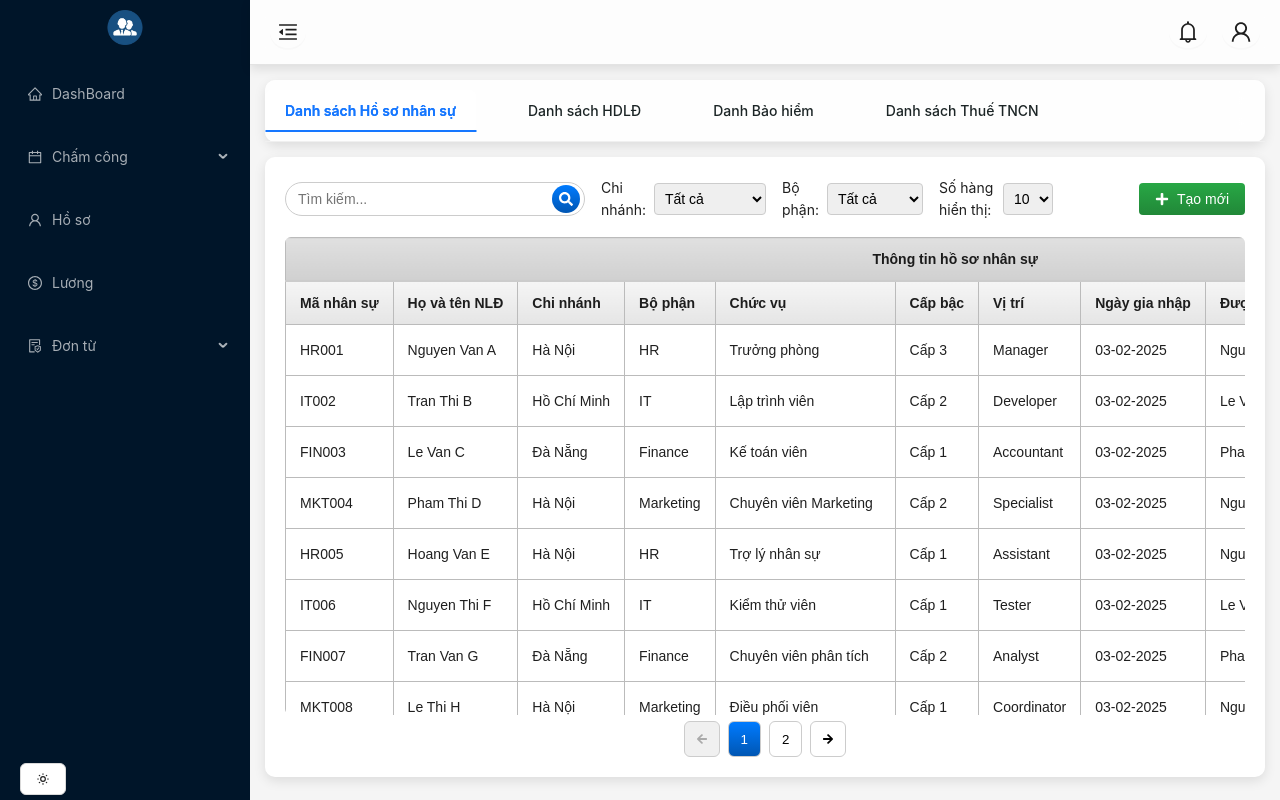
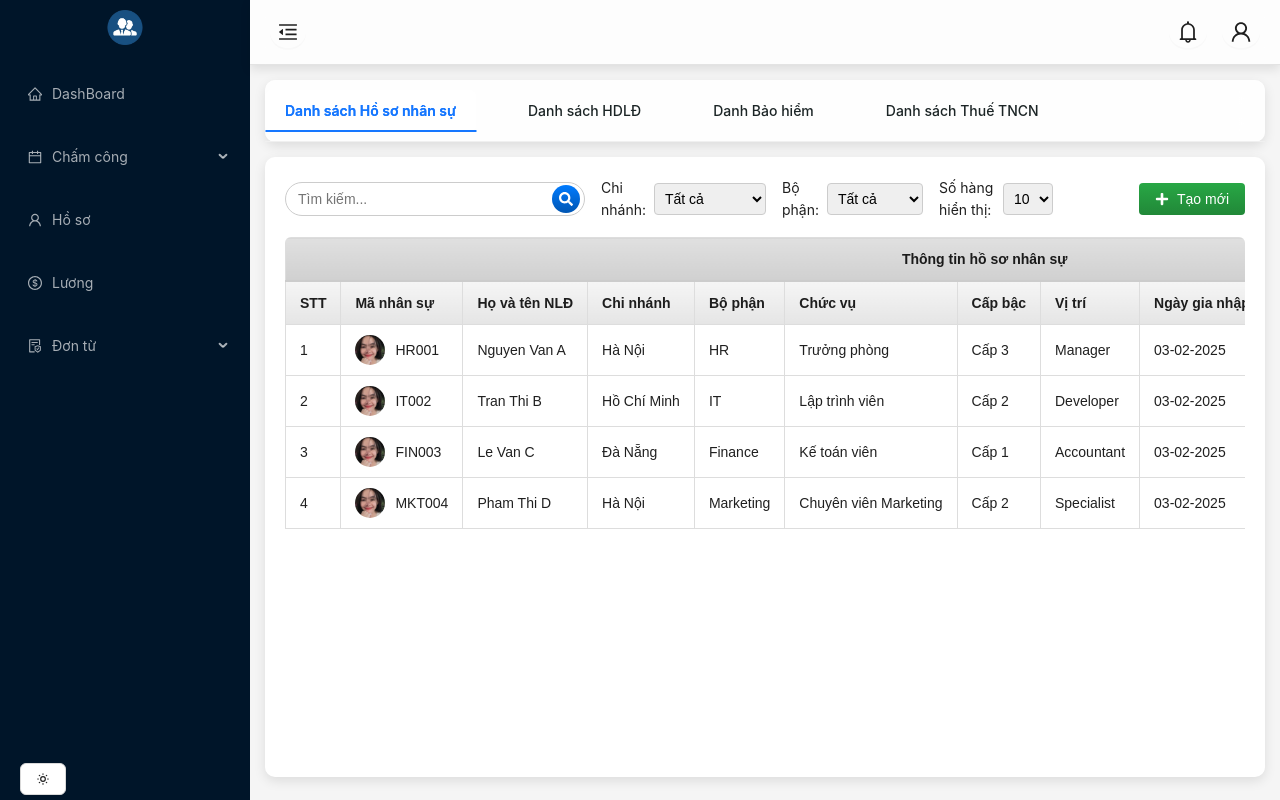
Before and after one commit to NguyenTMHanh/HRM, a React (Create React App) app: page /hr/profile/personel in a window 1280 px wide. Built offline with nearby package versions, Linux system fonts and the light colour scheme.

Commit message:
add avatar - UI HR

```diff
--- a/src/Components/HR/HRProfile/Section/HRContract.js
+++ b/src/Components/HR/HRProfile/Section/HRContract.js
@@ -10,6 +10,7 @@ const HRContract = () => {
       contractId: 'HD001',
       name: 'Nguyen Van A',
       employeeId: 'HR001',
+      avatar: '/avatar.jpg',
       branch: 'Hà Nội',
       department: 'HR',
       position: 'Manager',
@@ -27,6 +28,7 @@ const HRContract = () => {
       contractId: 'HD002',
       name: 'Tran Thi B',
       employeeId: 'IT002',
+      avatar: '/avatar.jpg',
       branch: 'Hồ Chí Minh',
       department: 'IT',
       position: 'Developer',
@@ -44,6 +46,7 @@ const HRContract = () => {
       contractId: 'HD003',
       name: 'Le Van C',
       employeeId: 'FIN003',
+      avatar: '/avatar.jpg',
       branch: 'Đà Nẵng',
       department: 'Finance',
       position: 'Accountant',
@@ -61,6 +64,7 @@ const HRContract = () => {
       contractId: 'HD004',
       name: 'Pham Thi D',
       employeeId: 'MK004',
+      avatar: '/avatar.jpg',
       branch: 'Cần Thơ',
       department: 'Marketing',
       position: 'Content Specialist',
@@ -78,6 +82,7 @@ const HRContract = () => {
       contractId: 'HD005',
       name: 'Hoang Van E',
       employeeId: 'SL005',
+      avatar: '/avatar.jpg',
       branch: 'Hải Phòng',
       department: 'Sales',
       position: 'Sales Executive',
@@ -95,6 +100,7 @@ const HRContract = () => {
       contractId: 'HD006',
       name: 'Tran Van F',
       employeeId: 'PR006',
+      avatar: '/avatar.jpg',
       branch: 'Nghệ An',
       department: 'Public Relations',
       position: 'PR Manager',
@@ -112,6 +118,7 @@ const HRContract = () => {
       contractId: 'HD007',
       name: 'Vo Thi G',
       employeeId: 'QA007',
+      avatar: '/avatar.jpg',
       branch: 'Bình Dương',
       department: 'Quality Assurance',
       position: 'QA Tester',
@@ -129,6 +136,7 @@ const HRContract = () => {
       contractId: 'HD008',
       name: 'Nguyen Van H',
       employeeId: 'IT008',
+      avatar: '/avatar.jpg',
       branch: 'Hà Nội',
       department: 'IT',
       position: 'Backend Developer',
@@ -142,11 +150,23 @@ const HRContract = () => {
       validFrom: '01-02-2023',
       validTo: '01-02-2027',
     },
-  ];
-
+  ].map((item, index) => ({
+    ...item,
+    stt: index + 1,
+  }));
 
   const columns = [
-    { label: 'Mã nhân sự', key: 'employeeId' },
+    { label: 'STT', key: 'stt' },
+    {
+      label: 'Mã nhân sự',
+      key: 'avatar',
+      render: (value, item) => (
+        <div style={{ display: 'flex', alignItems: 'center', gap: '10px' }}>
+          <img src={value} alt={`${item.name}'s avatar`} style={{ width: '30px', height: '30px', borderRadius: '50%', objectFit: 'cover' }} />
+          <span>{item.employeeId}</span>
+        </div>
+      ),
+    },
     { label: 'Họ và tên NLĐ', key: 'name' },
     { label: 'Chi nhánh', key: 'branch' },
     { label: 'Bộ phận', key: 'department' },
@@ -166,7 +186,7 @@ const HRContract = () => {
   const columnGroups = [
     {
       label: 'Thông tin hồ sơ nhân sự',
-      columns: ['employeeId', 'name', 'branch', 'department', 'position'],
+      columns: ['avatar', 'stt', 'name', 'branch', 'department', 'position'],
     },
     {
       label: 'Thông tin HĐLĐ',
@@ -204,7 +224,7 @@ const HRContract = () => {
       columns={columns}
       onEdit={handleEdit}
       onDelete={handleDelete}
-      onAdd={handleAdd}
+      showAdd={false}
       filterData={filterData}
       groupBy={columnGroups}
       onCreate={handleCreate}
--- a/src/Components/HR/HRProfile/Section/HRInsurance.js
+++ b/src/Components/HR/HRProfile/Section/HRInsurance.js
@@ -20,6 +20,7 @@ const HRInsurance = () => {
       bhtnRate: '1%',
       insuranceStatus: 'Đang đóng',
       endDate: '01-01-2026',
+      avatar: '/avatar.jpg', // Added avatar
     },
     {
       employeeId: 'HR002',
@@ -35,6 +36,7 @@ const HRInsurance = () => {
       bhtnRate: '1%',
       insuranceStatus: 'Đang đóng',
       endDate: '01-01-2027',
+      avatar: '/avatar.jpg', // Added avatar
     },
     {
       employeeId: 'HR003',
@@ -50,6 +52,7 @@ const HRInsurance = () => {
       bhtnRate: '1%',
       insuranceStatus: 'Chưa đóng',
       endDate: 'N/A',
+      avatar: '/avatar.jpg', // Added avatar
     },
     {
       employeeId: 'HR004',
@@ -65,6 +68,7 @@ const HRInsurance = () => {
       bhtnRate: '1%',
       insuranceStatus: 'Đang đóng',
       endDate: '01-01-2025',
+      avatar: '/avatar.jpg', // Added avatar
     },
     {
       employeeId: 'HR005',
@@ -80,6 +84,7 @@ const HRInsurance = () => {
       bhtnRate: '1%',
       insuranceStatus: 'Đang đóng',
       endDate: '01-01-2028',
+      avatar: '/avatar.jpg', // Added avatar
     },
     {
       employeeId: 'HR006',
@@ -95,6 +100,7 @@ const HRInsurance = () => {
       bhtnRate: '1%',
       insuranceStatus: 'Đang đóng',
       endDate: '01-01-2029',
+      avatar: '/avatar.jpg', // Added avatar
     },
     {
       employeeId: 'HR007',
@@ -110,6 +116,7 @@ const HRInsurance = () => {
       bhtnRate: '1%',
       insuranceStatus: 'Đang đóng',
       endDate: '01-01-2027',
+      avatar: '/avatar.jpg', // Added avatar
     },
     {
       employeeId: 'HR008',
@@ -125,6 +132,7 @@ const HRInsurance = () => {
       bhtnRate: '1%',
       insuranceStatus: 'Chưa đóng',
       endDate: 'N/A',
+      avatar: '/avatar.jpg', // Added avatar
     },
     {
       employeeId: 'HR009',
@@ -140,6 +148,7 @@ const HRInsurance = () => {
       bhtnRate: '1%',
       insuranceStatus: 'Đang đóng',
       endDate: '01-01-2026',
+      avatar: '/avatar.jpg', // Added avatar
     },
     {
       employeeId: 'HR010',
@@ -155,13 +164,31 @@ const HRInsurance = () => {
       bhtnRate: '1%',
       insuranceStatus: 'Đang đóng',
       endDate: '01-01-2027',
+      avatar: '/avatar.jpg', // Added avatar
     },
-  ];
+  ].map((item, index) => ({
+    ...item,
+    stt: index + 1, // Added stt
+  }));
 
   const columns = [
-    { label: 'Mã nhân sự', key: 'employeeId' },
+    { label: 'STT', key: 'stt' }, // Added STT column
+    {
+      label: 'Mã nhân sự',
+      key: 'avatar',
+      render: (value, item) => (
+        <div style={{ display: 'flex', alignItems: 'center', gap: '10px' }}>
+          <img
+            src={value}
+            alt={`${item.fullName}'s avatar`}
+            style={{ width: '30px', height: '30px', borderRadius: '50%', objectFit: 'cover' }}
+          />
+          <span>{item.employeeId}</span>
+        </div>
+      ),
+    }, // Added avatar column with custom rendering
     { label: 'Họ và tên NLĐ', key: 'fullName' },
-    { label: 'Chi nhánh', key: 'branch' }, // Added branch column
+    { label: 'Chi nhánh', key: 'branch' },
     { label: 'Bộ phận', key: 'department' },
     { label: 'Vị trí', key: 'position' },
     { label: 'Mã số BHYT', key: 'bhytId' },
@@ -177,7 +204,7 @@ const HRInsurance = () => {
   const columnGroups = [
     {
       label: 'Thông tin hồ sơ nhân sự',
-      columns: ['employeeId', 'fullName', 'branch', 'department', 'position'], // Added branch to group
+      columns: ['stt', 'avatar', 'fullName', 'branch', 'department', 'position'], // Added stt and avatar to group
     },
     { label: 'Thông tin BHYT', columns: ['bhytId', 'bhytRate'] },
     { label: 'Thông tin BHXH', columns: ['hasBhxh', 'bhxhId', 'bhxhRate'] },
@@ -215,7 +242,7 @@ const HRInsurance = () => {
       columns={columns}
       onEdit={handleEdit}
       onDelete={handleDelete}
-      onAdd={handleAdd}
+      showAdd={false}
       filterData={filterData}
       groupBy={columnGroups}
       onCreate={handleCreate}
--- a/src/Components/HR/HRProfile/Section/HRPersonel.js
+++ b/src/Components/HR/HRProfile/Section/HRPersonel.js
@@ -2,13 +2,14 @@ import React from 'react';
 import TableComponent from '../../../../Shared/Table/Table';
 import { useNavigate } from 'react-router-dom';
 
-const HRPersonal = () => {
+const HRPersonel = () => {
   const navigate = useNavigate();
 
   const personelData = [
     {
       id: 'HR001',
       name: 'Nguyen Van A',
+      avatar: '/avatar.jpg',
       branch: 'Hà Nội',
       department: 'HR',
       jobTitle: 'Trưởng phòng',
@@ -24,6 +25,7 @@ const HRPersonal = () => {
     {
       id: 'IT002',
       name: 'Tran Thi B',
+      avatar: '/avatar.jpg',
       branch: 'Hồ Chí Minh',
       department: 'IT',
       jobTitle: 'Lập trình viên',
@@ -39,6 +41,7 @@ const HRPersonal = () => {
     {
       id: 'FIN003',
       name: 'Le Van C',
+      avatar: '/avatar.jpg',
       branch: 'Đà Nẵng',
       department: 'Finance',
       jobTitle: 'Kế toán viên',
@@ -54,6 +57,7 @@ const HRPersonal = () => {
     {
       id: 'MKT004',
       name: 'Pham Thi D',
+      avatar: '/avatar.jpg',
       branch: 'Hà Nội',
       department: 'Marketing',
       jobTitle: 'Chuyên viên Marketing',
@@ -66,130 +70,21 @@ const HRPersonal = () => {
       email: 'phamthid@company.com',
       phoneNumber: '0932145678',
     },
-    {
-      id: 'HR005',
-      name: 'Hoang Van E',
-      branch: 'Hà Nội',
-      department: 'HR',
-      jobTitle: 'Trợ lý nhân sự',
-      rank: 'Cấp 1',
-      position: 'Assistant',
-      joinDate: '03-02-2025',
-      managedBy: 'Nguyen Van X',
-      workType: 'Toàn thời gian',
-      lunchBreak: '1 giờ',
-      email: 'hoangvane@company.com',
-      phoneNumber: '0123456790',
-    },
-    {
-      id: 'IT006',
-      name: 'Nguyen Thi F',
-      branch: 'Hồ Chí Minh',
-      department: 'IT',
-      jobTitle: 'Kiểm thử viên',
-      rank: 'Cấp 1',
-      position: 'Tester',
-      joinDate: '03-02-2025',
-      managedBy: 'Le Van Y',
-      workType: 'Toàn thời gian',
-      lunchBreak: '1 giờ',
-      email: 'nguyenthif@company.com',
-      phoneNumber: '0987654322',
-    },
-    {
-      id: 'FIN007',
-      name: 'Tran Van G',
-      branch: 'Đà Nẵng',
-      department: 'Finance',
-      jobTitle: 'Chuyên viên phân tích',
-      rank: 'Cấp 2',
-      position: 'Analyst',
-      joinDate: '03-02-2025',
-      managedBy: 'Pham Thi Z',
-      workType: 'Toàn thời gian',
-      lunchBreak: '1 giờ',
-      email: 'tranvang@company.com',
-      phoneNumber: '0912345679',
-    },
-    {
-      id: 'MKT008',
-      name: 'Le Thi H',
-      branch: 'Hà Nội',
-      department: 'Marketing',
-      jobTitle: 'Điều phối viên',
-      rank: 'Cấp 1',
-      position: 'Coordinator',
-      joinDate: '03-02-2025',
-      managedBy: 'Nguyen Van X',
-      workType: 'Bán thời gian',
-      lunchBreak: '1 giờ',
-      email: 'lethih@company.com',
-      phoneNumber: '0932145679',
-    },
-    {
-      id: 'HR009',
-      name: 'Pham Van I',
-      branch: 'Hà Nội',
-      department: 'HR',
-      jobTitle: 'Chuyên viên tuyển dụng',
-      rank: 'Cấp 2',
-      position: 'Recruiter',
-      joinDate: '03-02-2025',
-      managedBy: 'Nguyen Van X',
-      workType: 'Toàn thời gian',
-      lunchBreak: '1 giờ',
-      email: 'phamvani@company.com',
-      phoneNumber: '0123456791',
-    },
-    {
-      id: 'IT010',
-      name: 'Nguyen Van K',
-      branch: 'Hồ Chí Minh',
-      department: 'IT',
-      jobTitle: 'Kỹ sư DevOps',
-      rank: 'Cấp 3',
-      position: 'DevOps',
-      joinDate: '03-02-2025',
-      managedBy: 'Le Van Y',
-      workType: 'Toàn thời gian',
-      lunchBreak: '1 giờ',
-      email: 'nguyenvank@company.com',
-      phoneNumber: '0987654323',
-    },
-    {
-      id: 'FIN011',
-      name: 'Tran Thi L',
-      branch: 'Đà Nẵng',
-      department: 'Finance',
-      jobTitle: 'Trưởng phòng tài chính',
-      rank: 'Cấp 4',
-      position: 'Manager',
-      joinDate: '03-02-2025',
-      managedBy: 'Pham Thi Z',
-      workType: 'Toàn thời gian',
-      lunchBreak: '1 giờ',
-      email: 'tranthil@company.com',
-      phoneNumber: '0912345680',
-    },
-    {
-      id: 'MKT012',
-      name: 'Le Van M',
-      branch: 'Hà Nội',
-      department: 'Marketing',
-      jobTitle: 'Nhà thiết kế',
-      rank: 'Cấp 2',
-      position: 'Designer',
-      joinDate: '03-02-2025',
-      managedBy: 'Nguyen Van X',
-      workType: 'Toàn thời gian',
-      lunchBreak: '1 giờ',
-      email: 'levanm@company.com',
-      phoneNumber: '0932145680',
-    },
-  ];
+  ].map((item, index) => ({
+    ...item,
+    stt: index + 1,
+  }));
 
   const columns = [
-    { label: 'Mã nhân sự', key: 'id' },
+    { label: 'STT', key: 'stt' },
+    {
+      label: 'Mã nhân sự', key: 'avatar', render: (value, item) => (
+        <div style={{ display: 'flex', alignItems: 'center', gap: '10px' }}>
+          <img src={value} alt={`${item.name}'s avatar`} style={{ width: '30px', height: '30px', borderRadius: '50%', objectFit: 'cover' }} />
+          <span>{item.id}</span>
+        </div>
+      )
+    },
     { label: 'Họ và tên NLĐ', key: 'name' },
     { label: 'Chi nhánh', key: 'branch' },
     { label: 'Bộ phận', key: 'department' },
@@ -207,19 +102,7 @@ const HRPersonal = () => {
   const columnGroups = [
     {
       label: 'Thông tin hồ sơ nhân sự',
-      columns: [
-        'id',
-        'name',
-        'branch',
-        'department',
-        'jobTitle',
-        'rank',
-        'position',
-        'joinDate',
-        'managedBy',
-        'workType',
-        'lunchBreak',
-      ],
+      columns: ['avatar', 'stt', 'name', 'branch', 'department', 'jobTitle', 'rank', 'position', 'joinDate', 'managedBy', 'workType', 'lunchBreak'],
     },
     {
       label: 'Thông tin liên hệ',
@@ -261,4 +144,4 @@ const HRPersonal = () => {
   );
 };
 
-export default HRPersonal;
+export default HRPersonel;
--- a/src/Components/HR/HRProfile/Section/HRTax.js
+++ b/src/Components/HR/HRProfile/Section/HRTax.js
@@ -15,6 +15,7 @@ const HRTax = () => {
       hasTaxCode: true,
       taxCode: 'TNCN123456',
       dependents: 2,
+      avatar: '/avatar.jpg', // Added avatar
     },
     {
       employeeId: 'IT002',
@@ -25,6 +26,7 @@ const HRTax = () => {
       hasTaxCode: false,
       taxCode: 'TNCN789012',
       dependents: 1,
+      avatar: '/avatar.jpg', // Added avatar
     },
     {
       employeeId: 'FIN003',
@@ -35,6 +37,7 @@ const HRTax = () => {
       hasTaxCode: true,
       taxCode: 'TNCN345678',
       dependents: 0,
+      avatar: '/avatar.jpg', // Added avatar
     },
     {
       employeeId: 'HR004',
@@ -45,6 +48,7 @@ const HRTax = () => {
       hasTaxCode: true,
       taxCode: 'TNCN901234',
       dependents: 3,
+      avatar: '/avatar.jpg', // Added avatar
     },
     {
       employeeId: 'IT005',
@@ -55,6 +59,7 @@ const HRTax = () => {
       hasTaxCode: false,
       taxCode: 'TNCN567890',
       dependents: 2,
+      avatar: '/avatar.jpg', // Added avatar
     },
     {
       employeeId: 'FIN006',
@@ -65,6 +70,7 @@ const HRTax = () => {
       hasTaxCode: true,
       taxCode: 'TNCN234567',
       dependents: 1,
+      avatar: '/avatar.jpg', // Added avatar
     },
     {
       employeeId: 'HR007',
@@ -75,6 +81,7 @@ const HRTax = () => {
       hasTaxCode: true,
       taxCode: 'TNCN890123',
       dependents: 0,
+      avatar: '/avatar.jpg', // Added avatar
     },
     {
       employeeId: 'IT008',
@@ -85,6 +92,7 @@ const HRTax = () => {
       hasTaxCode: false,
       taxCode: 'TNCN456789',
       dependents: 2,
+      avatar: '/avatar.jpg', // Added avatar
     },
     {
       employeeId: 'FIN009',
@@ -95,11 +103,29 @@ const HRTax = () => {
       hasTaxCode: true,
       taxCode: 'TNCN012345',
       dependents: 1,
+      avatar: '/avatar.jpg', // Added avatar
     },
-  ];
+  ].map((item, index) => ({
+    ...item,
+    stt: index + 1, // Added stt
+  }));
 
   const columns = [
-    { label: 'Mã số nhân sự', key: 'employeeId' },
+    { label: 'STT', key: 'stt' }, // Added STT column
+    {
+      label: 'Mã số nhân sự',
+      key: 'avatar',
+      render: (value, item) => (
+        <div style={{ display: 'flex', alignItems: 'center', gap: '10px' }}>
+          <img
+            src={value}
+            alt={`${item.fullName}'s avatar`}
+            style={{ width: '30px', height: '30px', borderRadius: '50%', objectFit: 'cover' }}
+          />
+          <span>{item.employeeId}</span>
+        </div>
+      ),
+    }, // Added avatar column with custom rendering
     { label: 'Họ và tên NLĐ', key: 'fullName' },
     { label: 'Chi nhánh', key: 'branch' },
     { label: 'Bộ phận', key: 'department' },
@@ -116,7 +142,7 @@ const HRTax = () => {
   const columnGroups = [
     {
       label: 'Thông tin hồ sơ nhân sự',
-      columns: ['employeeId', 'fullName', 'branch', 'department', 'position'],
+      columns: ['stt', 'avatar', 'fullName', 'branch', 'department', 'position'], // Added stt and avatar to group
     },
     {
       label: 'Thông tin thuế TNCN',
@@ -154,7 +180,7 @@ const HRTax = () => {
       columns={columns}
       onEdit={handleEdit}
       onDelete={handleDelete}
-      onAdd={handleAdd}
+      showAdd={false}
       filterData={filterData}
       groupBy={columnGroups}
       onCreate={handleCreate}
--- a/src/Shared/Table/styles.css
+++ b/src/Shared/Table/styles.css
@@ -98,10 +98,10 @@ table {
 .table th,
 .table td {
   padding: 10px 14px;
-  border-bottom: 1px solid #bbb;
-  border-top: 1px solid #bbb;
-  border-left: 1px solid #bbb;
-  border-right: 1px solid #bbb;
+  border-bottom: 1px solid #ddd;
+  border-top: 1px solid #ddd;
+  border-left: 1px solid #ddd;
+  border-right: 1px solid #ddd;
   text-align: left;
   box-sizing: border-box;
   white-space: nowrap;
@@ -109,6 +109,7 @@ table {
 
 .table th {
   text-align: left;
+  background-color: #f5f5f5;
 }
 
 td.group-cell {
@@ -132,7 +133,7 @@ td.group-cell {
   top: 0;
   z-index: 3;
   background: linear-gradient(to bottom, #e0e0e0, #d0d0d0);
-  text-align: center; /* Center the group headers */
+  text-align: center;
 }
 
 .table thead tr:nth-child(2) th {
@@ -143,7 +144,7 @@ td.group-cell {
 }
 
 .table tbody tr:hover {
-  background-color: #f5f5f5;
+  background-color: #f9f9f9;
   transition: background-color 0.2s ease-in-out;
 }
 
```
Also changed, not shown: public/avatar.jpg (added).
